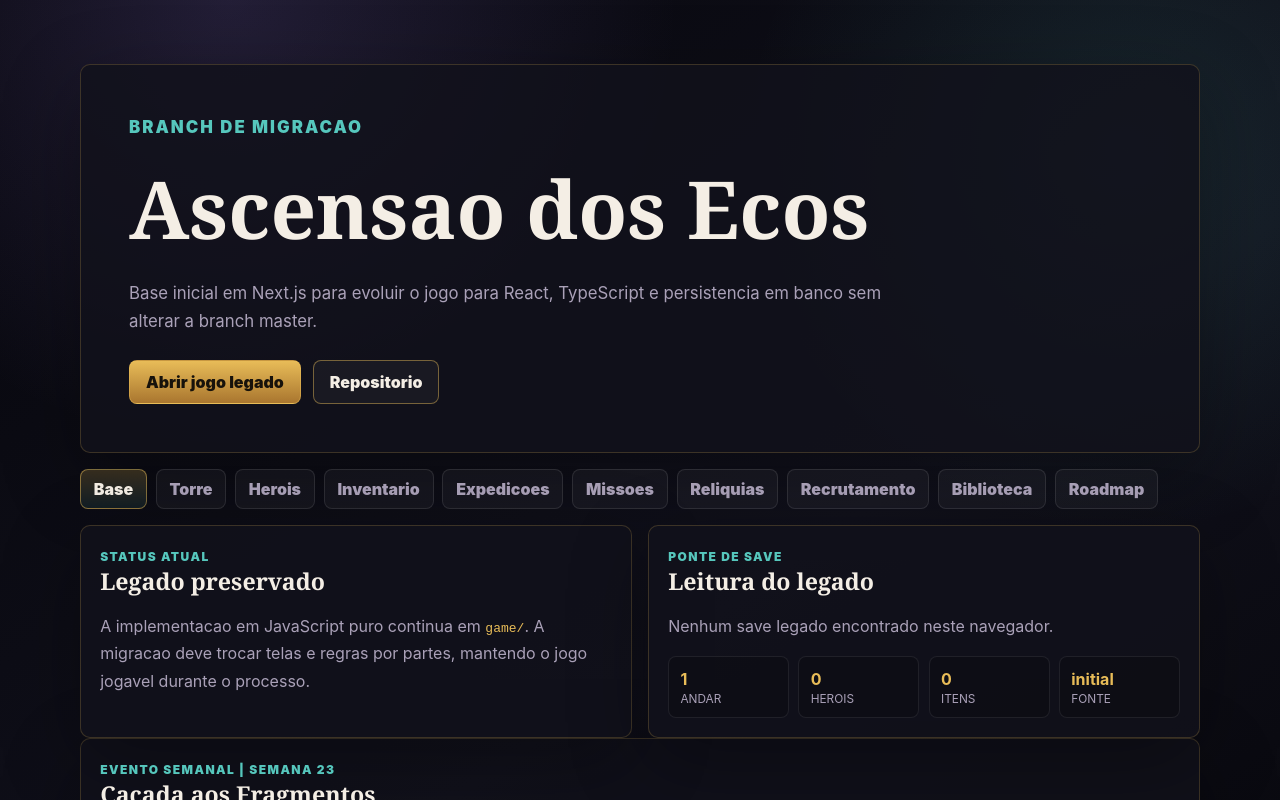
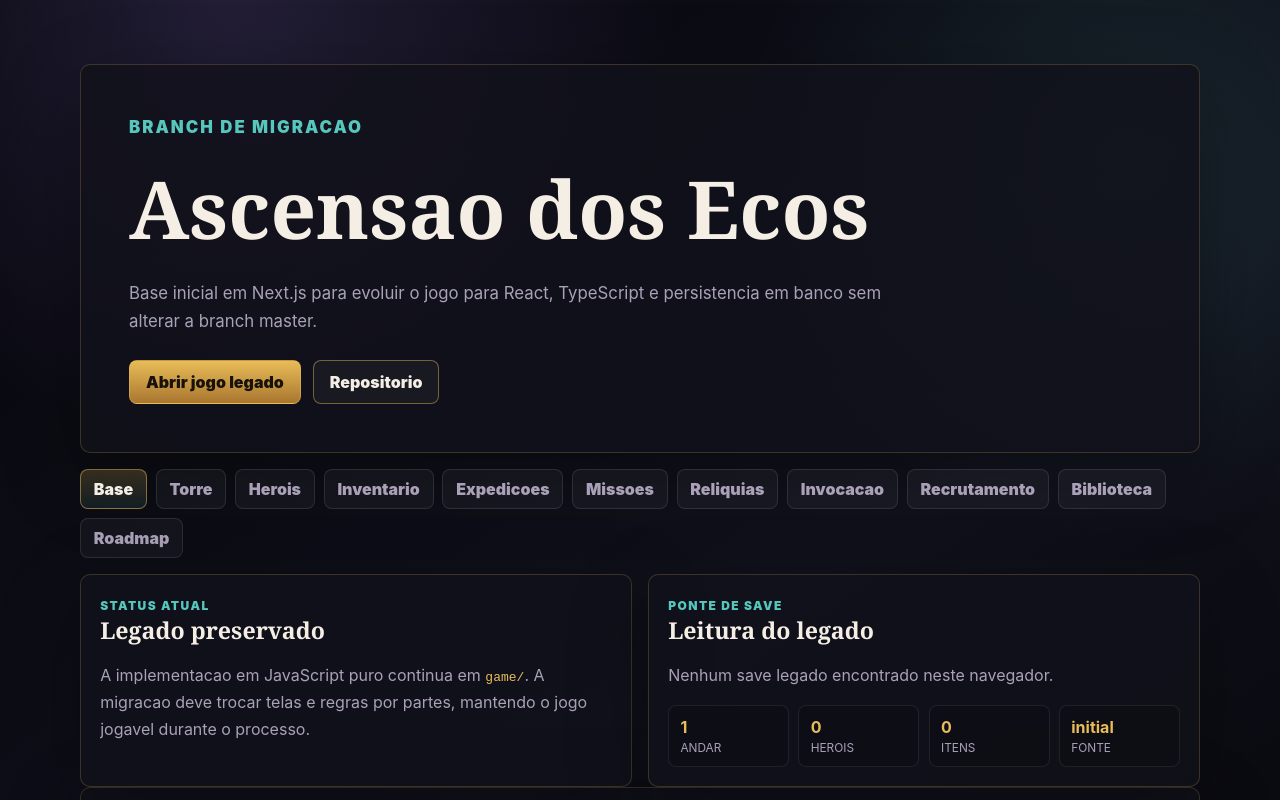
Before and after one commit to FelpHendeson/pickMeUp, a Next.js app: page / in a window 1280 px wide. Shown: the top 800 px of the page. Built offline with nearby package versions, Linux system fonts and the light colour scheme.

Commit message:
refactor: migra invocacao para core typescript

```diff
--- a/app/components/MigrationDashboard.tsx
+++ b/app/components/MigrationDashboard.tsx
@@ -11,6 +11,7 @@ import { MissionsPanel } from "./MissionsPanel";
 import { RecruitmentPanel } from "./RecruitmentPanel";
 import { RelicsPanel } from "./RelicsPanel";
 import { TowerCampaignPanel } from "./TowerCampaignPanel";
+import { SummonPanel } from "./SummonPanel";
 
 type DashboardTab =
   | "base"
@@ -21,6 +22,7 @@ type DashboardTab =
   | "missions"
   | "relics"
   | "recruitment"
+  | "summon"
   | "library"
   | "roadmap";
 
@@ -32,6 +34,7 @@ const dashboardTabs: Array<{ id: DashboardTab; label: string }> = [
   { id: "expeditions", label: "Expedicoes" },
   { id: "missions", label: "Missoes" },
   { id: "relics", label: "Reliquias" },
+  { id: "summon", label: "Invocacao" },
   { id: "recruitment", label: "Recrutamento" },
   { id: "library", label: "Biblioteca" },
   { id: "roadmap", label: "Roadmap" },
@@ -155,6 +158,7 @@ export function MigrationDashboard() {
         {activeTab === "expeditions" ? <ExpeditionsPanel /> : null}
         {activeTab === "missions" ? <MissionsPanel /> : null}
         {activeTab === "relics" ? <RelicsPanel /> : null}
+        {activeTab === "summon" ? <SummonPanel /> : null}
         {activeTab === "recruitment" ? <RecruitmentPanel /> : null}
         {activeTab === "library" ? <LibraryPanel /> : null}
         {activeTab === "roadmap" ? <RoadmapPanel /> : null}
--- /dev/null
+++ b/app/components/SummonPanel.tsx
@@ -0,0 +1,69 @@
+"use client";
+
+import { getAdjustedSummonRarityTable, getSummonCost } from "@/src/game";
+import { useGameStore } from "@/src/store/gameStore";
+
+function Rates({ type }: { type: "common" | "superior" }) {
+  return (
+    <div className="summon-rates">
+      {getAdjustedSummonRarityTable(type).map((entry) => (
+        <span key={`${type}-${entry.rarity}`}>
+          {entry.rarity} estrela(s): {entry.chance}%
+        </span>
+      ))}
+    </div>
+  );
+}
+
+export function SummonPanel() {
+  const state = useGameStore((store) => store.state);
+  const commonCost = getSummonCost(state, "common");
+  const superiorCost = getSummonCost(state, "superior");
+  const lastSummons = state.summonHistory.slice(0, 6);
+
+  return (
+    <section className="summon-panel-react">
+      <div className="section-heading">
+        <span>Portal Migrado</span>
+        <h2>Invocacao</h2>
+        <p>Custos e chances calculados pelo core TypeScript, incluindo reliquias e evento semanal ativo.</p>
+      </div>
+
+      <div className="summon-grid-react">
+        <article className="summon-card-react">
+          <span>Comum</span>
+          <h3>Invocacao comum</h3>
+          <p>
+            Custo: {commonCost.amount} {commonCost.resource === "gold" ? "ouro" : "cristais"}.
+          </p>
+          <Rates type="common" />
+        </article>
+
+        <article className="summon-card-react superior">
+          <span>Superior</span>
+          <h3>Invocacao superior</h3>
+          <p>
+            Custo: {superiorCost.amount} {superiorCost.resource === "gold" ? "ouro" : "cristais"}.
+          </p>
+          <Rates type="superior" />
+        </article>
+      </div>
+
+      <article className="summon-history-react">
+        <span>Historico</span>
+        <h3>Ultimos chamados</h3>
+        {lastSummons.length > 0 ? (
+          <div className="history-list-react">
+            {lastSummons.map((entry) => (
+              <small key={`${entry.id}-${entry.at}`}>
+                {entry.name} - {entry.className} - {entry.rarity} estrela(s) - {entry.type === "superior" ? "Superior" : "Comum"}
+              </small>
+            ))}
+          </div>
+        ) : (
+          <p>Nenhuma invocacao registrada neste save.</p>
+        )}
+      </article>
+    </section>
+  );
+}
--- a/app/globals.css
+++ b/app/globals.css
@@ -150,6 +150,7 @@ li {
 .dashboard-content > .inventory-panel,
 .dashboard-content > .weekly-event-card,
 .dashboard-content > .library-panel,
+.dashboard-content > .summon-panel-react,
 .dashboard-content > .columns {
   margin-top: 0;
 }
@@ -224,7 +225,8 @@ article,
 .missions-panel,
 .relics-panel,
 .recruitment-panel-react,
-.library-panel {
+.library-panel,
+.summon-panel-react {
   border: 1px solid var(--line);
   background: var(--panel);
   box-shadow: 0 24px 80px rgba(0, 0, 0, 0.32);
@@ -777,6 +779,43 @@ article,
   margin-top: 0.45rem;
 }
 
+.summon-grid-react {
+  display: grid;
+  grid-template-columns: repeat(2, minmax(0, 1fr));
+  gap: 0.8rem;
+  margin-top: 1rem;
+}
+
+.summon-card-react h3,
+.summon-history-react h3 {
+  margin: 0;
+  font-family: Georgia, "Times New Roman", serif;
+}
+
+.summon-card-react.superior {
+  border-color: rgba(86, 199, 189, 0.35);
+}
+
+.summon-rates,
+.history-list-react {
+  display: grid;
+  gap: 0.45rem;
+  margin-top: 0.8rem;
+}
+
+.summon-rates span,
+.history-list-react small {
+  border: 1px solid rgba(255, 255, 255, 0.08);
+  background: rgba(0, 0, 0, 0.16);
+  border-radius: 8px;
+  color: var(--muted);
+  padding: 0.45rem 0.55rem;
+}
+
+.summon-history-react {
+  margin-top: 1rem;
+}
+
 .recruitment-option-card {
   border: 1px solid rgba(255, 255, 255, 0.08);
   background: rgba(0, 0, 0, 0.18);
@@ -833,7 +872,8 @@ code {
   .relic-grid,
   .recruitment-options-grid,
   .library-grid-react,
-  .library-grid-react.compact {
+  .library-grid-react.compact,
+  .summon-grid-react {
     grid-template-columns: 1fr;
   }
 }
--- a/src/game/index.ts
+++ b/src/game/index.ts
@@ -18,3 +18,4 @@ export * from "./specializations";
 export * from "./weekly-events";
 export * from "./affinity";
 export * from "./library";
+export * from "./summon";
--- a/src/game/state/normalizeState.ts
+++ b/src/game/state/normalizeState.ts
@@ -10,6 +10,7 @@ import { normalizeLibraryState } from "../library";
 import { normalizeMissionState } from "../missions";
 import { normalizeRelicState } from "../relics";
 import { normalizeRecruitmentState } from "../recruitment";
+import { normalizeSummonHistory } from "../summon";
 import { getCompletedTowerChapterIds } from "../tower";
 import { createInitialState } from "./createInitialState";
 import { normalizeTeamPresets } from "./teamPresets";
@@ -91,7 +92,7 @@ export function ensureStateShape(input?: PartialGameState | null, now = Date.now
   merged.pendingTowerDifficultyMode =
     typeof source.pendingTowerDifficultyMode === "string" ? normalizeTowerDifficultyMode(source.pendingTowerDifficultyMode) : null;
   merged.deadHeroes = arrayOrEmpty(source.deadHeroes);
-  merged.summonHistory = arrayOrEmpty(source.summonHistory).slice(0, 12);
+  merged.summonHistory = normalizeSummonHistory(source.summonHistory);
   merged.lastEnergyAt = Number.isFinite(Number(source.lastEnergyAt)) ? Number(source.lastEnergyAt) : now;
   normalizeMissionState(merged);
   normalizeAffinitiesState(merged);
--- /dev/null
+++ b/src/game/summon/index.ts
@@ -0,0 +1,149 @@
+import { GAME_CONFIG } from "../config";
+import { generateHero } from "../heroes";
+import { recordHeroDiscovery } from "../library";
+import { getRelicSummonCostMultiplier } from "../relics";
+import { spendResource } from "../state/resources";
+import { getWeeklyEventBonus, getWeeklyEventModifier } from "../weekly-events";
+import type { GameState, Hero, SummonCost, SummonHistoryEntry, SummonRarityChance, SummonType } from "../types";
+
+export const SUMMON_RARITY_TABLES: Record<SummonType, SummonRarityChance[]> = {
+  common: [
+    { rarity: 1, chance: 60 },
+    { rarity: 2, chance: 28 },
+    { rarity: 3, chance: 10 },
+    { rarity: 4, chance: 2 },
+  ],
+  superior: [
+    { rarity: 2, chance: 50 },
+    { rarity: 3, chance: 35 },
+    { rarity: 4, chance: 12 },
+    { rarity: 5, chance: 3 },
+  ],
+};
+
+export type SummonHeroResult =
+  | { ok: true; hero: Hero; message: string; cost: SummonCost }
+  | { ok: false; message: string; cost: SummonCost };
+
+export function normalizeSummonType(type: unknown): SummonType {
+  return type === "superior" ? "superior" : "common";
+}
+
+export function normalizeSummonHistory(history: unknown): SummonHistoryEntry[] {
+  if (!Array.isArray(history)) return [];
+
+  return history
+    .map((entry) => {
+      const raw = entry && typeof entry === "object" ? (entry as Partial<SummonHistoryEntry>) : {};
+      if (!raw.id || !raw.name) return null;
+
+      return {
+        id: String(raw.id),
+        name: String(raw.name),
+        rarity: Math.max(1, Math.floor(Number(raw.rarity) || 1)),
+        className: typeof raw.className === "string" ? raw.className : "Classe desconhecida",
+        type: normalizeSummonType(raw.type),
+        at: typeof raw.at === "string" ? raw.at : new Date().toISOString(),
+      };
+    })
+    .filter((entry): entry is SummonHistoryEntry => Boolean(entry))
+    .slice(0, 12);
+}
+
+export function getAdjustedSummonRarityTable(type: unknown, dateInput: Date | string | number = new Date()): SummonRarityChance[] {
+  const summonType = normalizeSummonType(type);
+  const table = SUMMON_RARITY_TABLES[summonType].map((entry) => ({ ...entry }));
+
+  if (summonType !== "superior") return table;
+
+  const fourStarBonus = getWeeklyEventBonus("superiorFourStarBonus", dateInput);
+  if (fourStarBonus <= 0) return table;
+
+  const fourStar = table.find((entry) => entry.rarity === 4);
+  const lowestRarity = table[0];
+
+  if (fourStar && lowestRarity && lowestRarity.chance > fourStarBonus) {
+    fourStar.chance += fourStarBonus;
+    lowestRarity.chance -= fourStarBonus;
+  }
+
+  return table;
+}
+
+export function rollSummonRarity(type: unknown, random: () => number = Math.random, dateInput: Date | string | number = new Date()): number {
+  const table = getAdjustedSummonRarityTable(type, dateInput);
+  const roll = random() * 100;
+  let accumulated = 0;
+
+  for (const entry of table) {
+    accumulated += entry.chance;
+    if (roll <= accumulated) return entry.rarity;
+  }
+
+  return table[table.length - 1].rarity;
+}
+
+export function getSummonCost(state: GameState | null, type: unknown, dateInput: Date | string | number = new Date()): SummonCost {
+  const summonType = normalizeSummonType(type);
+  const relicMultiplier = getRelicSummonCostMultiplier(state);
+
+  if (summonType === "superior") {
+    const weeklyMultiplier = getWeeklyEventModifier("superiorSummonCostMultiplier", 1, dateInput);
+    return {
+      resource: "crystals",
+      amount: Math.max(1, Math.round(GAME_CONFIG.superiorSummonCost * weeklyMultiplier * relicMultiplier)),
+    };
+  }
+
+  return {
+    resource: "gold",
+    amount: Math.max(1, Math.round(GAME_CONFIG.commonSummonCost * relicMultiplier)),
+  };
+}
+
+export function createSummonHistoryEntry(hero: Hero, summonType: SummonType, at = new Date().toISOString()): SummonHistoryEntry {
+  return {
+    id: hero.id,
+    name: hero.name,
+    rarity: hero.rarity,
+    className: hero.className,
+    type: summonType,
+    at,
+  };
+}
+
+export function addSummonHistory(state: GameState, hero: Hero, summonType: SummonType): SummonHistoryEntry[] {
+  state.summonHistory.unshift(createSummonHistoryEntry(hero, summonType));
+  state.summonHistory = normalizeSummonHistory(state.summonHistory);
+  return state.summonHistory;
+}
+
+export function summonHero(
+  state: GameState,
+  type: unknown,
+  options: { random?: () => number; dateInput?: Date | string | number } = {},
+): SummonHeroResult {
+  const summonType = normalizeSummonType(type);
+  const cost = getSummonCost(state, summonType, options.dateInput);
+
+  if (!spendResource(state, cost.resource, cost.amount)) {
+    return {
+      ok: false,
+      cost,
+      message: `Recursos insuficientes para invocacao ${summonType === "superior" ? "superior" : "comum"}.`,
+    };
+  }
+
+  const rarity = rollSummonRarity(summonType, options.random, options.dateInput);
+  const hero = generateHero({ rarity, random: options.random });
+  state.heroes.push(hero);
+  recordHeroDiscovery(state, hero);
+  addSummonHistory(state, hero, summonType);
+
+  return {
+    ok: true,
+    hero,
+    cost,
+    message: `${hero.name} respondeu ao chamado.`,
+  };
+}
```
Also changed, not shown: src/game/types.ts (+22 -1 lines), 1 other file (tests, documents, lock files or other folders).
